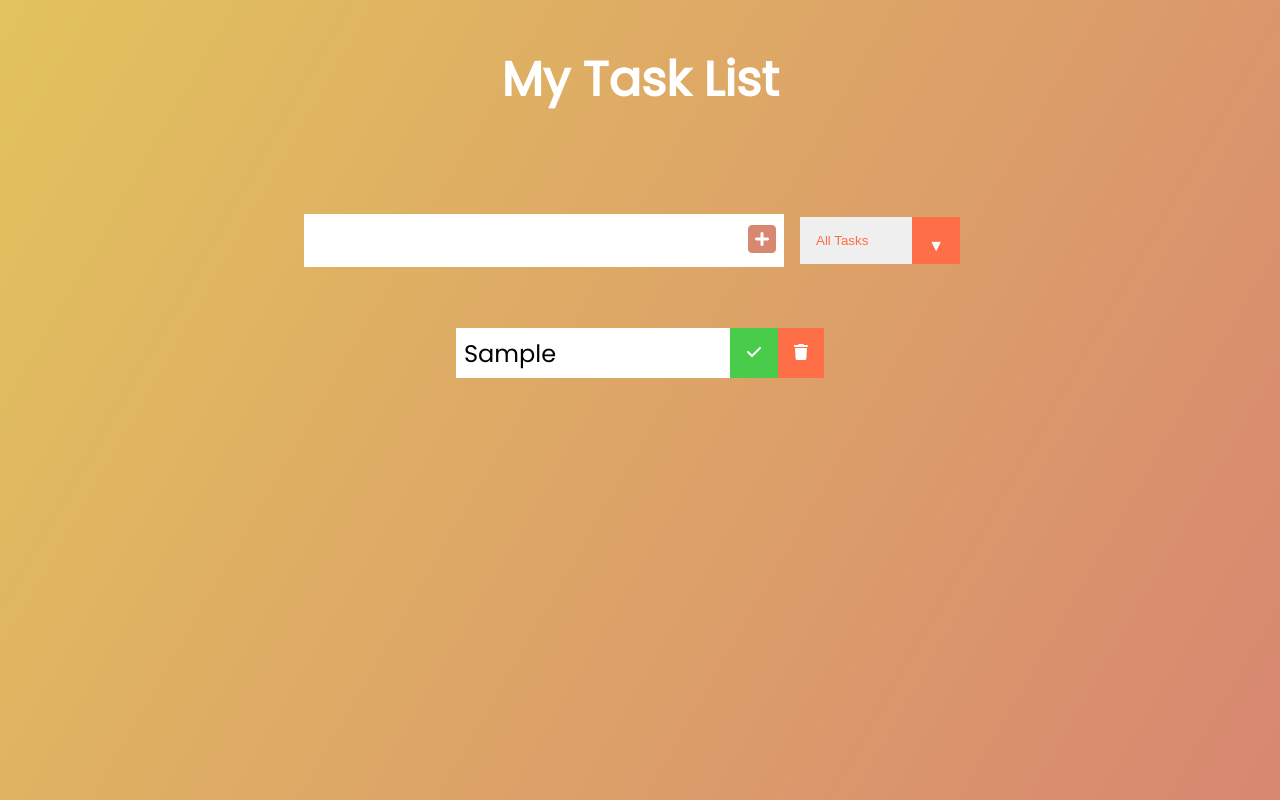
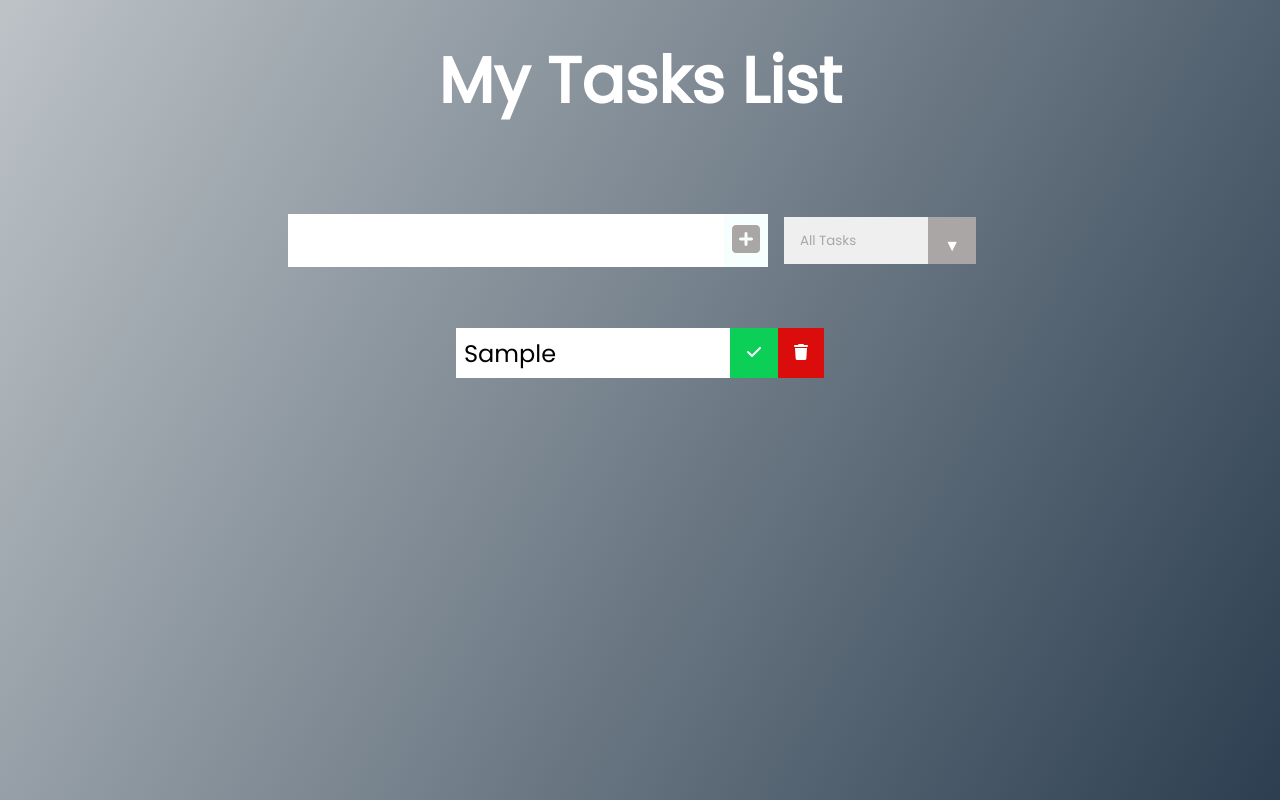
Before and after one commit to TonyBalde18/TODO-List, a plain HTML site: page index.html in a window 1280 px wide. Both pictures are taken after typing "Sample" into the empty fields and a click on the button 762 px from the left and 240 px from the top of the page. Drawn offline with Linux system fonts and the light colour scheme.

Commit message:
applied visual changes to the style

```diff
--- a/app.js
+++ b/app.js
@@ -19,25 +19,28 @@ function addTodo(event) {
   //Create li
   const newTodo = document.createElement("li");
   newTodo.innerText = todoInput.value; //display the user input
-  newTodo.classList.add("todo-item");
-  todoDiv.appendChild(newTodo); //sticking to the Div ln 17
   //Add task to local storage
   saveLocalTodos(todoInput.value);
+  newTodo.classList.add("todo-item");
+  todoDiv.appendChild(newTodo);
+  todoInput.value = "";
+  //clear the input area after clicking on add btn
+
   //Completed task button
   const completedButton = document.createElement("button");
-  completedButton.innerHTML = '<i class="fas fa-check"></i>'; //add tag to the button
+  completedButton.innerHTML = `<i class="fas fa-check"></i>`; //add tag to the button
   completedButton.classList.add("complete-btn");
   todoDiv.appendChild(completedButton);
+
   //Delete button
   const trashButton = document.createElement("button");
-  trashButton.innerHTML = '<i class="fas fa-trash"></i>'; //add tag to the button
+  trashButton.innerHTML = `<i class="fas fa-trash"></i>`; //add tag to the button
   trashButton.classList.add("trash-btn");
   todoDiv.appendChild(trashButton);
   //Append to list
-  todoList.appendChild(todoDiv); //ln 17
-  //clear the input area after clicking on add btn
-  todoInput.value = "";
+  todoList.appendChild(todoDiv);
 }
+
 //Delete a task
 //apply fall and fade animation first and then remove the task from the list
 function deleteTodo(e) {
@@ -46,16 +49,20 @@ function deleteTodo(e) {
     const todo = item.parentElement;
     todo.classList.add("fall"); //Animation
     removeLocalTodos(todo);
-    todo.addEventListener("transitionend", function () {
-      //will execute the function after animation finishes
-      todo.remove();
-    });
+    todo.addEventListener(
+      "transitionend",
+      /* function () */ (e) => {
+        //will execute the function after animation finishes
+        todo.remove();
+      }
+    );
   }
 
   //Check mark on a completed task
   if (item.classList[0] === "complete-btn") {
     const todo = item.parentElement;
     todo.classList.toggle("completed");
+    console.log(todo);
   }
 }
 
@@ -76,13 +83,12 @@ function filterTodo(e) {
         }
         break;
       case "uncompleted":
-        if (todo.classList.contains("uncompleted")) {
+        if (!todo.classList.contains("completed")) {
           /*show every task that is not completed*/
           todo.styles.display = "flex";
         } else {
           todo.style.display = "none";
         }
-        break;
     }
   });
 }
--- a/index.html
+++ b/index.html
@@ -19,7 +19,7 @@
   </head>
   <body>
     <header>
-      <h1>My Task List</h1>
+      <h1>My Tasks List</h1>
     </header>
     <form>
       <input type="text" class="todo-input" />
--- a/style.css
+++ b/style.css
@@ -3,16 +3,14 @@
   padding: 0;
   box-sizing: border-box;
 }
-
 body {
-  background-image: linear-gradient(120deg, #e2c35d, #d88771);
+  background-image: linear-gradient(120deg, #bdc3c7 0%, #2c3e50 100%);
   color: white;
   font-family: "Poppins", sans-serif;
   min-height: 100vh;
 }
-
 header {
-  font-size: 1.5rem;
+  font-size: 2rem;
 }
 
 header,
@@ -22,7 +20,6 @@ form {
   justify-content: center;
   align-items: center;
 }
-
 form input,
 form button {
   padding: 0.5rem;
@@ -30,18 +27,16 @@ form button {
   border: none;
   background: white;
 }
-
 form button {
-  color: #d88771;
-  background: white;
+  color: #aaa6a5;
+  background: #f7fffe;
   cursor: pointer;
   transition: all 0.3s ease;
 }
 form button:hover {
-  background: #d88771;
+  background: #aaa6a5;
   color: white;
 }
-
 .todo-container {
   display: flex;
   justify-content: center;
@@ -56,12 +51,16 @@ form button:hover {
 .todo {
   margin: 0.5rem;
   background: white;
+  font-size: 1.5rem;
   color: black;
-  font-size: 1.5rem;
   display: flex;
   justify-content: space-between;
   align-items: center;
-  transition: all 0.5s ease;
+  transition: all 1s ease;
+}
+
+.filter-todo {
+  padding: 1rem;
 }
 
 .todo li {
@@ -70,18 +69,16 @@ form button:hover {
 
 .trash-btn,
 .complete-btn {
-  background: #ff6f47;
+  background: #da0c0c;
   color: white;
   border: none;
   padding: 1rem;
   cursor: pointer;
   font-size: 1rem;
 }
-
 .complete-btn {
-  background: rgb(73, 204, 73);
+  background: rgb(11, 207, 86);
 }
-
 .todo-item {
   padding: 0rem 0.5rem;
 }
@@ -91,24 +88,26 @@ form button:hover {
   pointer-events: none;
 }
 
+.fall {
+  transform: translateY(10rem) rotateZ(20deg);
+  opacity: 0;
+}
+
 .completed {
   text-decoration: line-through;
   opacity: 0.5;
-}
-
-.fall {
-  transform: translateY(8rem) rotateZ(20deg);
-  opacity: 0;
 }
 
 /*remove all the styles from the filter section*/
 select {
   -webkit-appearance: none;
   -moz-appearance: none;
+  -ms-appearance: none;
   appearance: none;
-  outline: none;
+  outline: 0;
   box-shadow: none;
-  border: none;
+  border: 0 !important;
+  background-image: none;
 }
 
 .select {
@@ -116,26 +115,25 @@ select {
   position: relative;
   overflow: hidden;
 }
-
 select {
-  color: #ff6f47;
-  width: 10rem;
+  color: #aaa6a5;
+  font-family: "Poppins", sans-serif;
   cursor: pointer;
-  padding: 1rem;
+  width: 12rem;
 }
 
 .select::after {
   content: "\25BC"; /*add an arrow icon on the right side of the filter section*/
   position: absolute;
-  background: #ff6f47;
   top: 0;
   right: 0;
   padding: 1rem;
+  background: #aaa6a5;
+  cursor: pointer;
   pointer-events: none; /*to be able to click on the arrow*/
-  transition: all 0.3s ease;
 }
 
 .select:hover::after {
   background: white;
-  color: #ff6f47;
+  color: #aaa6a5;
 }
```
